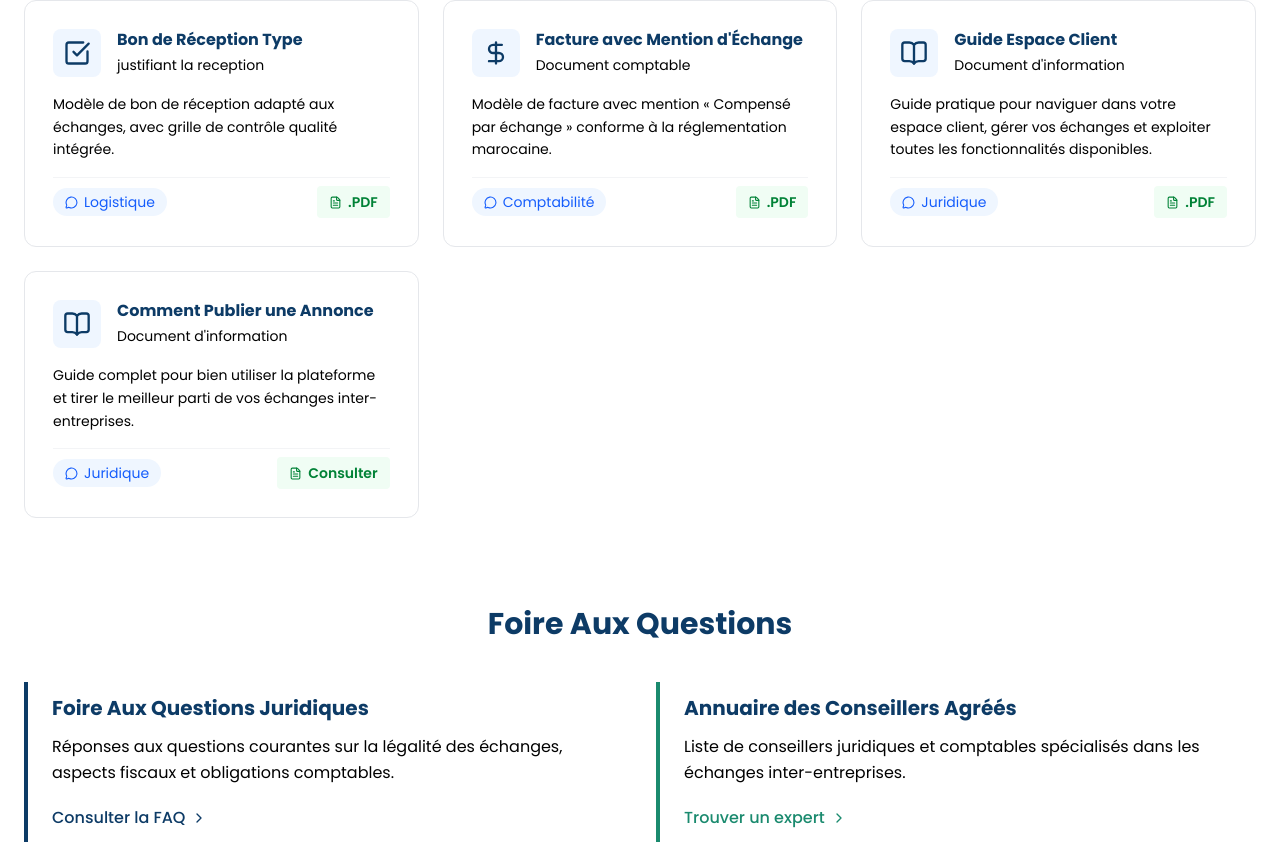
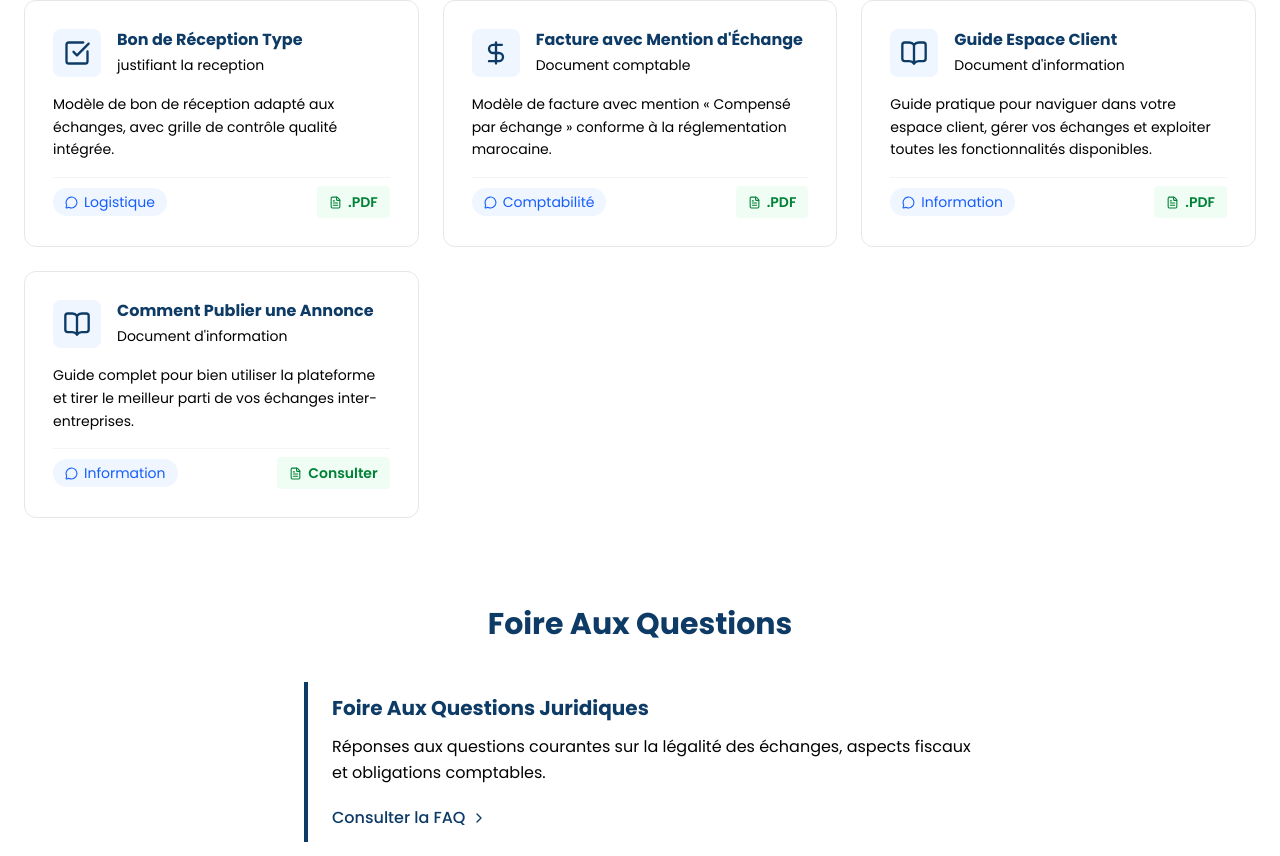
Before and after one commit to mouhcine7777/moubadala, a Next.js app: page /ressources-professionnelles in a window 1280 px wide. Shown: the part 844-1700 px from the top of the page. Built offline with nearby package versions, Linux system fonts and the light colour scheme; no server answers.

Commit message:
first commit

```diff
--- a/app/(site)/ressources-professionnelles/page.tsx
+++ b/app/(site)/ressources-professionnelles/page.tsx
@@ -5,7 +5,7 @@
   {
     id: "conditions-generales",
     icon: <FileText size={28} className="text-[#0D3B66]" />,
-    title: "Conditions Générales du Contractualisation",
+    title: "Conditions Générales de Contractualisation",
     subtitle: "Cadre contractuel de la plateforme",
     description: "Cadre contractuel régissant les échanges entre entreprises membres, applicable à tout contrat conclu sur Moubadala.",
     tag: "Juridique",
@@ -65,7 +65,7 @@
     title: "Guide Espace Client",
     subtitle: "Document d'information",
     description: "Guide pratique pour naviguer dans votre espace client, gérer vos échanges et exploiter toutes les fonctionnalités disponibles.",
-    tag: "Juridique",
+    tag: "Information",
     tagColor: "bg-blue-50 text-blue-600",
     files: [
       { label: ".PDF", href: "/ressources/guide-utilisateur.pdf", ext: "PDF" },
@@ -76,7 +76,7 @@
     title: "Comment Publier une Annonce",
     subtitle: "Document d'information",
     description: "Guide complet pour bien utiliser la plateforme et tirer le meilleur parti de vos échanges inter-entreprises.",
-    tag: "Juridique",
+    tag: "Information",
     tagColor: "bg-blue-50 text-blue-600",
     files: [
       { label: "Consulter", href: "/guide-utilisateur", ext: "LINK" },
@@ -92,14 +92,6 @@
     href: "/faq",
     borderColor: "border-[#0D3B66]",
     linkColor: "text-[#0D3B66]",
-  },
-  {
-    title: "Annuaire des Conseillers Agréés",
-    description: "Liste de conseillers juridiques et comptables spécialisés dans les échanges inter-entreprises.",
-    linkLabel: "Trouver un expert",
-    href: "/contact",
-    borderColor: "border-[#1a8a6e]",
-    linkColor: "text-[#1a8a6e]",
   },
 ];
 
@@ -197,7 +189,7 @@
           <h2 className="text-2xl md:text-3xl font-bold text-[#0D3B66] text-center mb-10">
             Foire Aux Questions
           </h2>
-          <div className="grid grid-cols-1 md:grid-cols-2 gap-8">
+          <div className="grid grid-cols-1 gap-8 max-w-2xl mx-auto">
             {faqLinks.map((item) => (
               <div
                 key={item.title}
```
